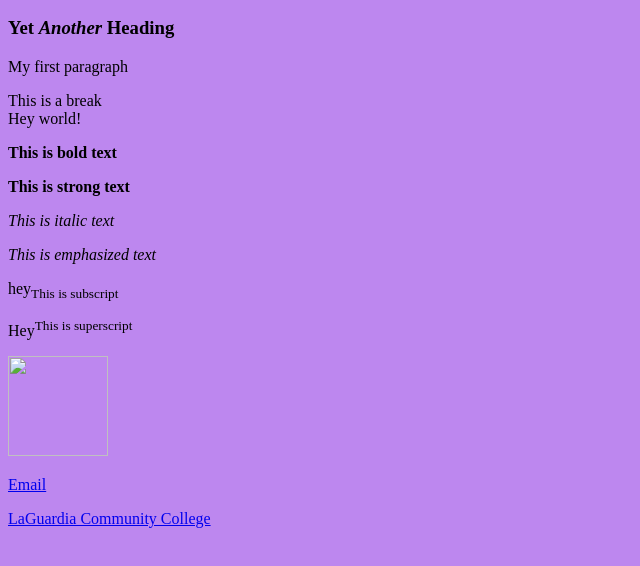
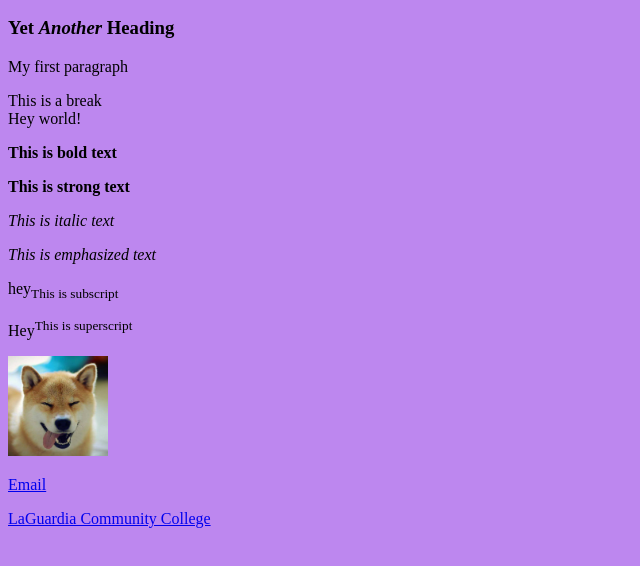
Before and after one commit to josehernandez96/josehernandez, a plain HTML site: page index.html in a window 1280 px wide. Shown: the part 110-676 px from the top of the page, without its empty margins (0-640 px from the left). Drawn offline with Linux system fonts and the light colour scheme.

Commit message:
Update index.html

```diff
--- a/index.html
+++ b/index.html
@@ -16,7 +16,7 @@
 <p>hey<sub>This is subscript</sub></p>
 <p>Hey<sup>This is superscript</sup></p>
 
-    <img src="img/dog.jpg" width="100px" height="100px">
+    <img src="dog.jpg" width="100px" height="100px">
 
     <p><a href="mailto:josewhernandez96@gmail.com">Email</a></p>
     <p><a href="https://www.laguardia.edu">LaGuardia Community College</a></p>
```
